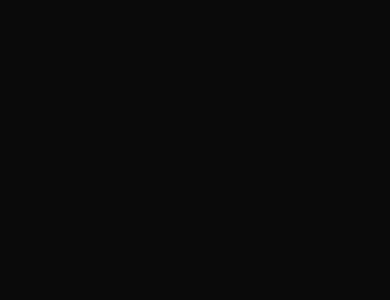
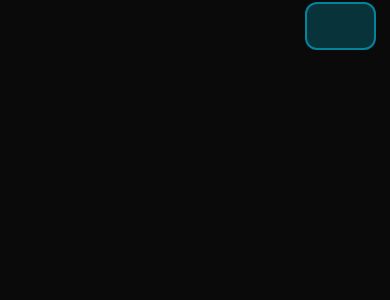
Before and after one commit to elanibri-mohamed/portfolio, a React (Vite) app: page / in a window 390 px wide. Shown: the top 300 px of the page. Built offline with nearby package versions, Linux system fonts and the light colour scheme.

Commit message:
final mobile touchs 3

```diff
--- a/src/components/Navbar.css
+++ b/src/components/Navbar.css
@@ -409,7 +409,7 @@
 }
 
 /* Mobile: Show hamburger menu */
-@media (max-width: 900px) {
+@media (max-width: 1100px) {
   .navbar__container {
     padding: 0.75rem 1rem;
     height: 56px;
@@ -428,9 +428,13 @@
   }
 
   .navbar__toggle {
-    display: flex;
-    width: 44px;
-    height: 44px;
+    display: flex !important;
+    width: 48px;
+    height: 48px;
+    background: rgba(0, 212, 255, 0.2) !important;
+    border: 2px solid rgba(0, 212, 255, 0.5) !important;
+    opacity: 1 !important;
+    visibility: visible !important;
   }
 
   /* Mobile menu improvements */
--- a/src/components/Navbar.jsx
+++ b/src/components/Navbar.jsx
@@ -129,9 +129,6 @@
             onClick={() => setIsMobileMenuOpen(!isMobileMenuOpen)}
             aria-label={isMobileMenuOpen ? 'Close menu' : 'Open menu'}
             aria-expanded={isMobileMenuOpen}
-            initial={{ opacity: 0 }}
-            animate={{ opacity: 1 }}
-            transition={{ duration: 0.5 }}
           >
             <motion.div
               animate={{ rotate: isMobileMenuOpen ? 180 : 0 }}
```
